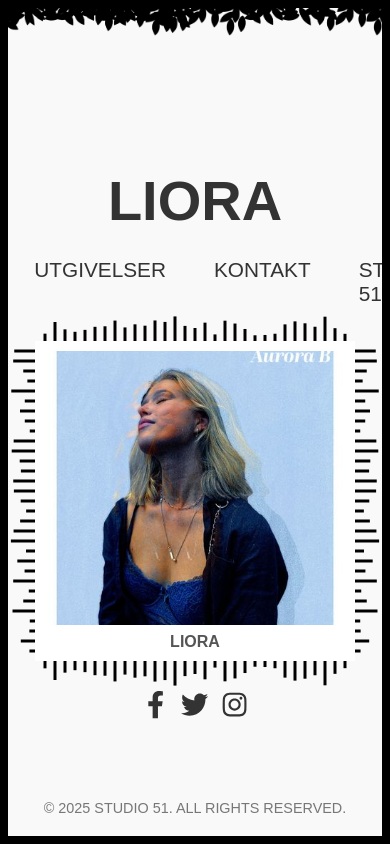
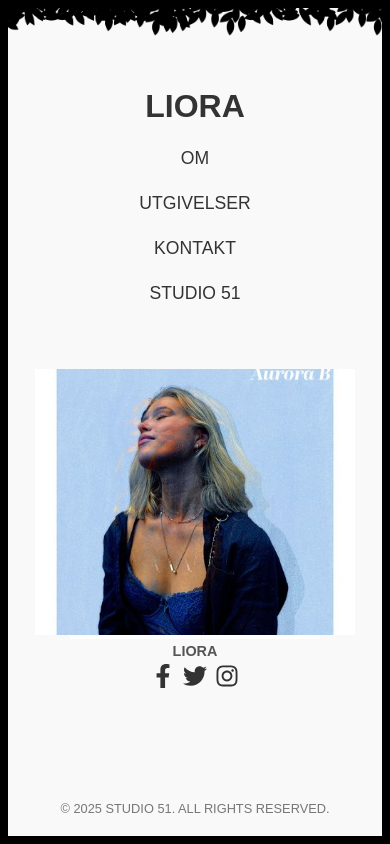
Before and after one commit to Designrpros/LIORA, a Next.js app: page / in a window 390 px wide. Built offline with nearby package versions, Linux system fonts and the light colour scheme.

Commit message:
waveform responsiveness

```diff
--- a/src/app/page.tsx
+++ b/src/app/page.tsx
@@ -98,11 +98,15 @@ const Container = styled.div`
   background-color: #f9f9f9;
   position: relative;
   overflow: hidden;
-  border: 8px solid #000000;  /* Added border */
-  box-sizing: border-box;      /* Ensures border doesn't affect layout */
-  padding-bottom: 80px;        /* Space for bottom navigation */
-  height: 100vh;               /* Full viewport height */
-  width: 100vw;                /* Full viewport width */
+  border: 8px solid #000000;
+  box-sizing: border-box;
+  padding-bottom: 80px;
+  height: 100vh;
+  width: 100vw;
+
+  @media (max-width: 768px) {
+    padding-bottom: 60px; /* Reduce space for smaller screens */
+  }
 `;
 
 const FlowerBackground = styled.div`
@@ -124,24 +128,44 @@ const FlowerBackground = styled.div`
 `;
 
 const Title = styled.h1`
-  font-size: 3.5rem; /* Larger font size */
+  font-size: 3.5rem;
   font-weight: bold;
   color: #333;
-  margin-top: 160px; /* Increased margin-top to push the title even closer to the Polaroid */
-  margin-bottom: 15px; /* Further reduced margin-bottom */
+  margin-top: 160px;
+  margin-bottom: 15px;
   text-transform: uppercase;
-  z-index: 1; /* Above flower background */
+  z-index: 1;
+
+  @media (max-width: 768px) {
+    font-size: 2.5rem; /* Smaller font size for tablets */
+    margin-top: 120px;  /* Adjust top margin for smaller screens */
+  }
+
+  @media (max-width: 480px) {
+    font-size: 2rem; /* Further reduction for mobile */
+    margin-top: 80px;
+  }
 `;
 
 const CustomTabBar = styled.div`
   display: flex;
-  gap: 18px; /* Reduced gap between tabs */
-  margin-bottom: 25px; /* Reduced margin-bottom for tabs */
-  z-index: 1; /* Above flower background */
+  gap: 18px;
+  margin-bottom: 25px;
+  z-index: 1;
+
+  @media (max-width: 768px) {
+    gap: 12px;  /* Reduce the gap on smaller screens */
+  }
+
+  @media (max-width: 480px) {
+    flex-direction: column;
+    align-items: center;
+    gap: 8px;  /* Further reduce the gap and stack vertically on mobile */
+  }
 `;
 
 const TabLink = styled.a`
-  font-size: 1.3rem; /* Slightly larger font size */
+  font-size: 1.3rem;
   color: #333;
   text-decoration: none;
   padding: 10px 15px;
@@ -150,6 +174,11 @@ const TabLink = styled.a`
 
   &:hover {
     background-color: #ddd;
+  }
+
+  @media (max-width: 480px) {
+    font-size: 1.1rem; /* Smaller text on mobile */
+    padding: 8px 12px; /* Adjust padding for mobile */
   }
 `;
 
@@ -163,10 +192,21 @@ const TabBar = styled.div`
   box-shadow: 0 -2px 5px rgba(0, 0, 0, 0.1);
   padding: 15px 0;
   z-index: 10;
+
+  @media (max-width: 768px) {
+    padding: 10px 0;
+  }
+
+  @media (max-width: 480px) {
+    padding: 8px 0;
+    flex-direction: column;
+    justify-content: center;
+    gap: 8px; /* Stack buttons vertically on mobile */
+  }
 `;
 
 const TabButton = styled.button`
-  font-size: 1.3rem; /* Larger font size */
+  font-size: 1.3rem;
   color: #333;
   background: none;
   border: none;
@@ -179,6 +219,10 @@ const TabButton = styled.button`
   &:focus {
     outline: none;
   }
+
+  @media (max-width: 480px) {
+    font-size: 1.1rem; /* Smaller text for mobile */
+  }
 `;
 
 const MainContent = styled.div`
@@ -187,8 +231,12 @@ const MainContent = styled.div`
   flex-direction: column;
   align-items: center;
   justify-content: center;
-  z-index: 1; /* Ensure content stays above background */
+  z-index: 1;
   text-align: center;
+
+  @media (max-width: 480px) {
+    padding: 0 15px; /* Add horizontal padding for mobile */
+  }
 `;
 
 const PolaroidWrapper = styled.div`
@@ -196,17 +244,25 @@ const PolaroidWrapper = styled.div`
   display: flex;
   align-items: center;
   justify-content: center;
-  margin-bottom: 5px; /* Reduced margin to bring content closer */
+  margin-bottom: 5px;
+
+  @media (max-width: 480px) {
+    margin-bottom: 10px;  /* Slightly increased margin on mobile */
+  }
 `;
 
 const WaveformWrapper = styled.div`
-  margin-bottom: 20px; /* Adjust margin to position the waveform */
-  width: 100%; /* Ensure full width */
-  height: 150px; /* Adjust based on your waveform height */
+  margin-bottom: 20px;
+  width: 100%;
+  height: 150px;
   display: flex;
   justify-content: center;
   align-items: center;
   z-index: 1;
+
+  @media (max-width: 480px) {
+    display: none;  /* Hide waveform on small screens */
+  }
 `;
 
 const PolaroidFrame = styled.div`
@@ -219,28 +275,46 @@ const PolaroidFrame = styled.div`
   flex-direction: column;
   align-items: center;
   justify-content: center;
+
+  @media (max-width: 480px) {
+    width: 250px;  /* Smaller image size on mobile */
+    height: 250px;
+  }
 `;
 
 const Caption = styled.p`
-  margin-top: 8px; /* Reduced margin to tighten spacing */
+  margin-top: 8px;
   font-size: 1rem;
   color: #555;
   text-transform: uppercase;
+
+  @media (max-width: 480px) {
+    font-size: 0.9rem; /* Smaller caption text for mobile */
+  }
 `;
 
 const SocialIcons = styled.div`
   display: flex;
-  gap: 12px; /* Reduced gap between icons */
-  margin-top: 25px; /* Reduced margin-top for better spacing */
-  margin-bottom: 30px; /* Reduced margin-bottom to bring it closer to the bottom */
+  gap: 12px;
+  margin-top: 25px;
+  margin-bottom: 30px;
+
+  @media (max-width: 480px) {
+    gap: 8px; /* Smaller gap between icons on mobile */
+    margin-top: 15px;
+  }
 `;
 
 const SocialLink = styled.a`
-  font-size: 1.7rem; /* Larger social icon size */
+  font-size: 1.7rem;
   color: #333;
 
   &:hover {
     color: #555;
+  }
+
+  @media (max-width: 480px) {
+    font-size: 1.5rem; /* Smaller icons on mobile */
   }
 `;
 
@@ -253,4 +327,8 @@ const Footer = styled.footer`
   width: 100%;
   text-align: center;
   z-index: 1;
+
+  @media (max-width: 480px) {
+    font-size: 0.8rem; /* Smaller footer text on mobile */
+  }
 `;
--- a/src/components/Waveform.tsx
+++ b/src/components/Waveform.tsx
@@ -10,6 +10,10 @@ const Canvas = styled.canvas`
   width: 400px;
   height: 400px;
   z-index: 0;
+
+  @media (max-width: 480px) {
+    display: none; /* Hide waveform on smaller screens */
+  }
 `;
 
 const useSimulatedOutwardWaveform = (canvasRef: React.RefObject<HTMLCanvasElement | null>) => {
```
